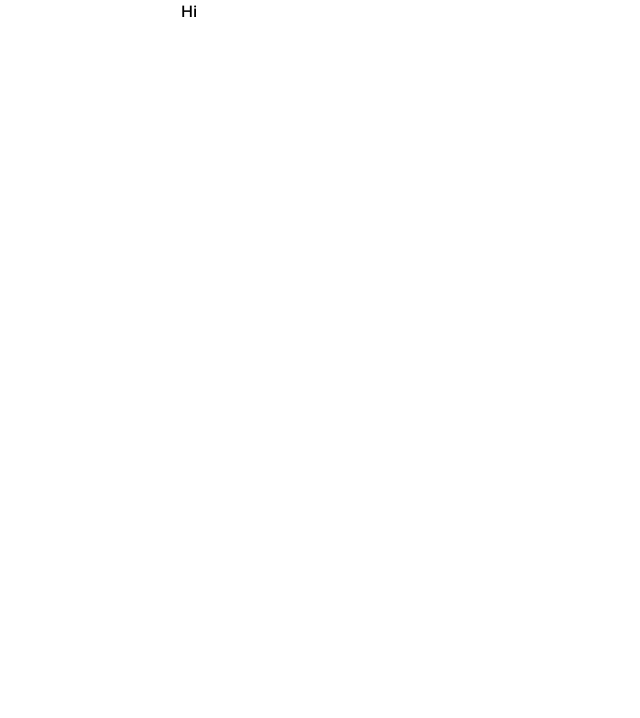
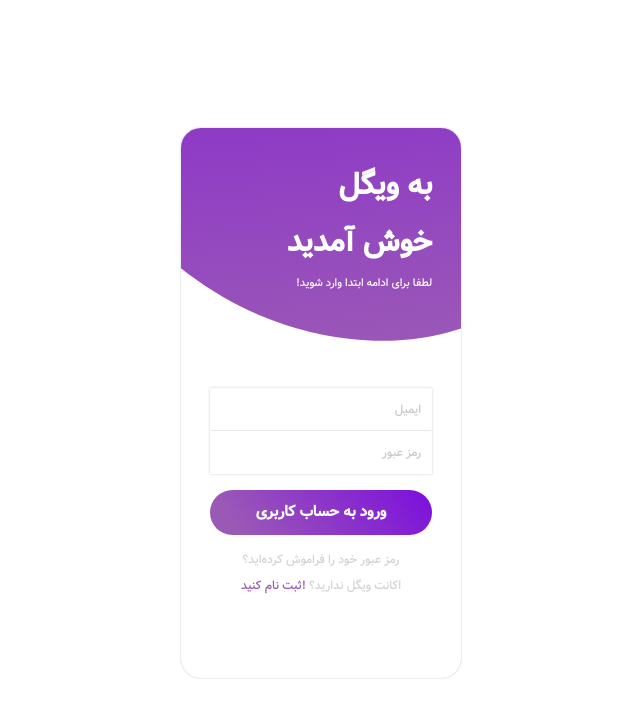
Before and after one commit to Erphha/Firebase-test, a React (Create React App) app: page / in a window 1280 px wide. Shown: the top 718 px of the page, without its empty margins (458-1098 px from the left). Built offline with nearby package versions, Linux system fonts and the light colour scheme.

Commit message:
SignIn-SignUp page

```diff
--- a/src/App.js
+++ b/src/App.js
@@ -1,8 +1,10 @@
+import AccountBox from "./components/signBox/AccountBox"
 import styled from "styled-components";
 
 const AppContainer = styled.div`
   width: 100%;
   height: 100%;
+  margin-top:10%;
   display: flex;
   flex-direction: column;
   align-items: center;
@@ -11,7 +13,7 @@ const AppContainer = styled.div`
 function App() {
   return(
   <AppContainer>
-    Hi
+    <AccountBox/>
     </AppContainer>
   )
 
--- /dev/null
+++ b/src/components/signBox/AccountBox.jsx
@@ -0,0 +1,154 @@
+import styled from "styled-components";
+import LoginForm from "./LoginForm";
+import { motion } from "framer-motion";
+import { useState } from "react";
+import { SignContext } from './SignContext';
+import SignUpForm from './SignUpForm';
+
+const BoxContainer = styled.div`
+  width: 280px;
+  min-height: 550px;
+  display: flex;
+  flex-direction: column;
+  border-radius: 20px;
+  background-color: #fff;
+  box-shadow: 0 0 2px rgba(15, 15, 15, 0.28);
+  position: relative;
+  overflow: hidden;
+`;
+const TopContainer = styled.div`
+  width: 100%;
+  height: 250px;
+  display: flex;
+  flex-direction: column;
+  justify-content: flex-end;
+  padding: 0 1.8em;
+  padding-bottom: 5em;
+`;
+
+const BackDrop = styled(motion.div)`
+  width: 160%;
+  height: 550px;
+  position: absolute;
+  display: flex;
+  flex-direction: column;
+  border-radius: 50%;
+  transform: rotate(-60deg);
+  top: -300px;
+  left: -70px;
+  background: rgb(155, 89, 182);
+  background: linear-gradient(
+    54deg,
+    rgba(155, 89, 182, 1) 12%,
+    rgba(126, 20, 218, 1) 94%
+  );
+`;
+const HeaderContainer = styled.div`
+  width: 100%;
+  display: flex;
+  flex-direction: column;
+`;
+const HeaderText = styled.h2`
+  font-size: 30px;
+  font-weight: 600;
+  line-height: 1.9;
+  color: #fff;
+  margin: 0;
+  z-index: 10;
+`;
+
+const SmallText = styled.h5`
+  color: #fff;
+  font-weight: 500;
+  font-size: 11px;
+  z-index: 10;
+  margin-top: 5px;
+`;
+const InnerContainer = styled.div`
+  width: 100%;
+  display: flex;
+  flex-direction: column;
+  padding: 0 1.8em;
+`;
+
+const backdropVariants = {
+  expanded: {
+    width: "233%",
+    height: "1050px",
+    borderRadius: "20%",
+    transform: "rotate(10deg)",
+  },
+  collapsed: {
+    width: "160%",
+    height: "550px",
+    borderRadius: "50%",
+    transform: "rotate(-60deg)",
+  },
+};
+
+const expandingTransition = {
+  type: "spring",
+  duration: 2.3,
+  stiffness: 30,
+};
+
+const AccountBox = () => {
+  const [isExpanded, setExpanded] = useState(false);
+  const [active, setActive] = useState('signIn');
+
+  const expandingAnimationHandler = () => {
+    setExpanded(true);
+    setTimeout(() => {
+      setExpanded(false);
+    }, expandingTransition.duration * 1000 - 1500);
+  };
+
+  const switchToSignUp=() => {
+    expandingAnimationHandler();
+    setTimeout(() => {
+        setActive('signUp');
+    }, 400)
+
+  }
+  const switchToSignIn=() => {
+    expandingAnimationHandler();
+    setTimeout(() => {
+        setActive('signIn');
+    }, 400)
+
+  }
+
+  const contextValue = {switchToSignUp, switchToSignIn};
+
+  return (
+    <SignContext.Provider value={contextValue}>
+        <BoxContainer>
+      <TopContainer>
+        <BackDrop
+          initial={false}
+          animate={isExpanded ? "expanded" : "collapsed"}
+          variants={backdropVariants}
+          transition={expandingTransition}
+        />
+        {active === 'signIn' && <HeaderContainer>
+          <HeaderText>به ویگل</HeaderText>
+          <HeaderText>خوش آمدید</HeaderText>
+          <SmallText>لطفا برای ادامه ابتدا وارد شوید!</SmallText>
+        </HeaderContainer>}
+        {active === 'signUp' && <HeaderContainer>
+          <HeaderText>در ویگل</HeaderText>
+          <HeaderText>ثبت نام کنید</HeaderText>
+          <SmallText>لطفا برای ادامه ابتدا ثبت نام کنید!</SmallText>
+        </HeaderContainer>}
+      </TopContainer>
+      <InnerContainer>
+        {active === 'signIn' && <LoginForm/>}
+        {active === 'signUp' && <SignUpForm/>}
+      </InnerContainer>
+    </BoxContainer>
+    </SignContext.Provider>
+
+  );
+};
+
+export default AccountBox;
--- /dev/null
+++ b/src/components/signBox/Common.jsx
@@ -0,0 +1,80 @@
+import styled from "styled-components";
+
+export const BoxContainer = styled.div`
+  width: 100%;
+  display: flex;
+  flex-direction: column;
+  align-items: center;
+  margin-top: 10px;
+`;
+
+export const FormContainer = styled.form`
+  width: 100%;
+  display: flex;
+  flex-direction: column;
+  box-shadow: 0px 0px 2.5px rgba(15, 15, 15, 0.19);
+`;
+
+export const MutedLink = styled.a`
+  font-size: 12px;
+  color: rgba(200, 200, 200, 0.8);
+  font-weight: 500;
+  text-align: center;
+  text-decoration: none;
+&:hover{color: rgba(200, 200, 200, 0.8);}
+`;
+
+export const BoldLink = styled.a`
+  font-size: 12px;
+  color: rgb(155, 89, 182);
+  font-weight: 500;
+  text-decoration: none;
+`;
+
+export const Input = styled.input`
+  width: 100%;
+  height: 43px;
+  outline: none;
+  border: 1px solid rgba(200, 200, 200, 0.03);
+  padding: 0px 10px;
+  border-bottom: 1.4px solid transparent;
+  transition: all, 100ms ease-in-out;
+  font-size: 12px;
+
+  &::placeholder {
+    color: rgba(200, 200, 200, 1);
+  }
+
+  &:not(:last-of-type) {
+    border-bottom: 1.5px solid rgba(200, 200, 200, 0.4);
+  }
+
+  &:focus {
+    outline: none;
+    border-bottom: 2px solid rgb(155, 89, 182);
+  }
+`;
+
+export const SubmitButton = styled.button`
+  width: 100%;
+  padding: 11px 10%;
+  color: #fff;
+  text-align: center;
+  margin: auto;
+  font-size: 15px;
+  font-weight: 600;
+  border: none;
+  border-radius: 100px 100px 100px 100px;
+  cursor: pointer;
+  transition: all, 240ms ease-in-out;
+  background: rgb(155, 89, 182);
+  background: linear-gradient(
+    54deg,
+    rgba(155, 89, 182, 1) 12%,
+    rgba(126, 20, 218, 1) 94%
+  );
+
+  &:hover {
+    filter: brightness(1.2);
+  }
+`;
--- /dev/null
+++ b/src/components/signBox/LoginForm.jsx
@@ -0,0 +1,34 @@
+import "bootstrap/dist/css/bootstrap.min.css";
+import { useContext } from "react";
+import { SignContext } from './SignContext';
+import {
+  BoldLink,
+  BoxContainer,
+  FormContainer,
+  Input,
+  MutedLink,
+  SubmitButton,
+} from "./Common";
+
+const LoginForm = (props) => {
+  const { switchToSignUp } = useContext(SignContext);
+  return (
+    <BoxContainer>
+      <FormContainer>
+        <Input type="email" placeholder="ایمیل" />
+        <Input type="password" placeholder="رمز عبور" />
+      </FormContainer>
+      <SubmitButton className="my-3" type="submit">
+        ورود به حساب کاربری
+      </SubmitButton>
+      <MutedLink className="mb-2" href="#">
+        رمز عبور خود را فراموش کرده‌اید؟
+      </MutedLink>
+      <MutedLink href="#">
+        اکانت ویگل ندارید؟ <BoldLink href="#" onClick={switchToSignUp}>!ثبت نام کنید</BoldLink>
+      </MutedLink>
+    </BoxContainer>
+  );
+};
+
+export default LoginForm;
--- /dev/null
+++ b/src/components/signBox/SignContext.js
@@ -0,0 +1,3 @@
+import { createContext } from "react";
+
+export const SignContext = createContext();
--- /dev/null
+++ b/src/components/signBox/SignUpForm.jsx
@@ -0,0 +1,34 @@
+import "bootstrap/dist/css/bootstrap.min.css";
+import { useContext } from 'react';
+import { SignContext } from './SignContext';
+import {
+  BoldLink,
+  BoxContainer,
+  FormContainer,
+  Input,
+  MutedLink,
+  SubmitButton,
+} from "./Common";
+
+const SignUpForm = (props) => {
+    const { switchToSignIn } = useContext(SignContext);
+
+  return (
+    <BoxContainer>
+      <FormContainer>
+        <Input type="text" placeholder="نام کاربری" />
+        <Input type="email" placeholder="ایمیل" />
+        <Input type="password" placeholder="رمز عبور" />
+        <Input type="password" placeholder="تایید رمز عبور" />
+      </FormContainer>
+      <SubmitButton className="my-3" type="submit">
+        ورود به حساب کاربری
+      </SubmitButton>
+      <MutedLink href="#">
+        اکانت ویگل دارید؟ <BoldLink href="#" onClick={switchToSignIn}>وارد شوید!</BoldLink>
+      </MutedLink>
+    </BoxContainer>
+  );
+};
+
+export default SignUpForm;
```
